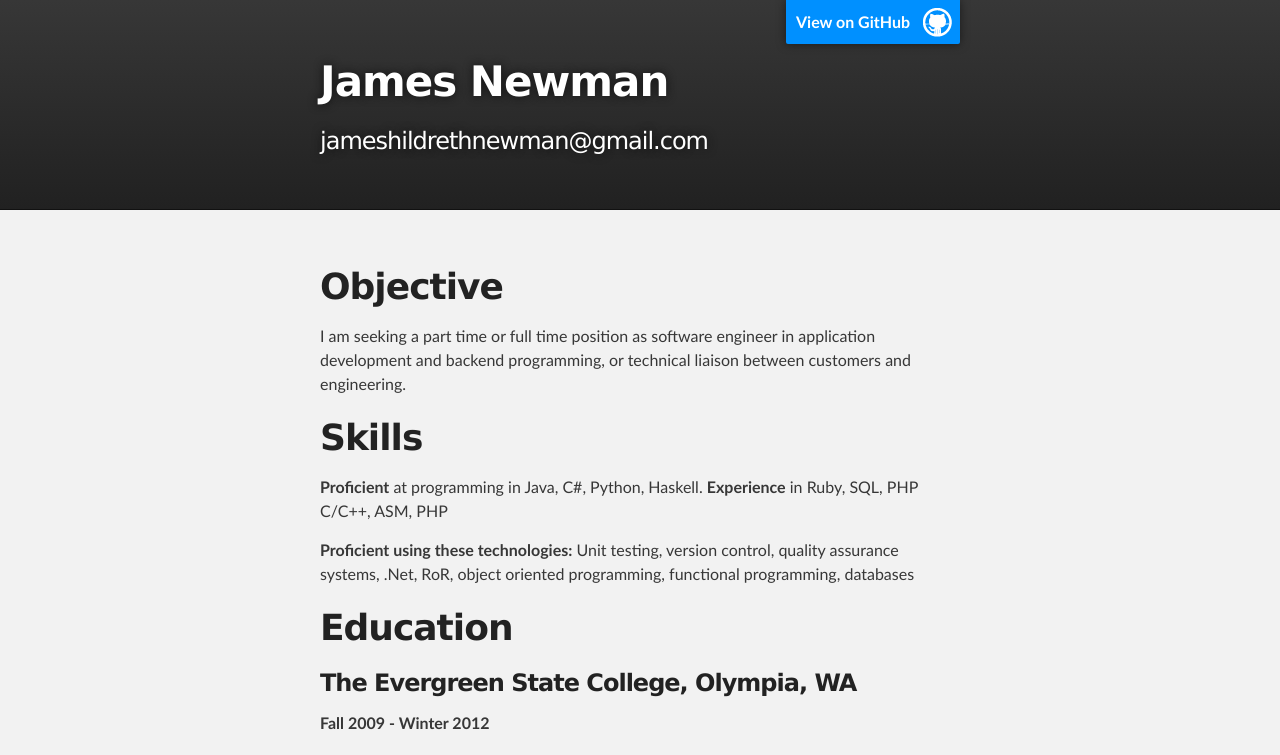
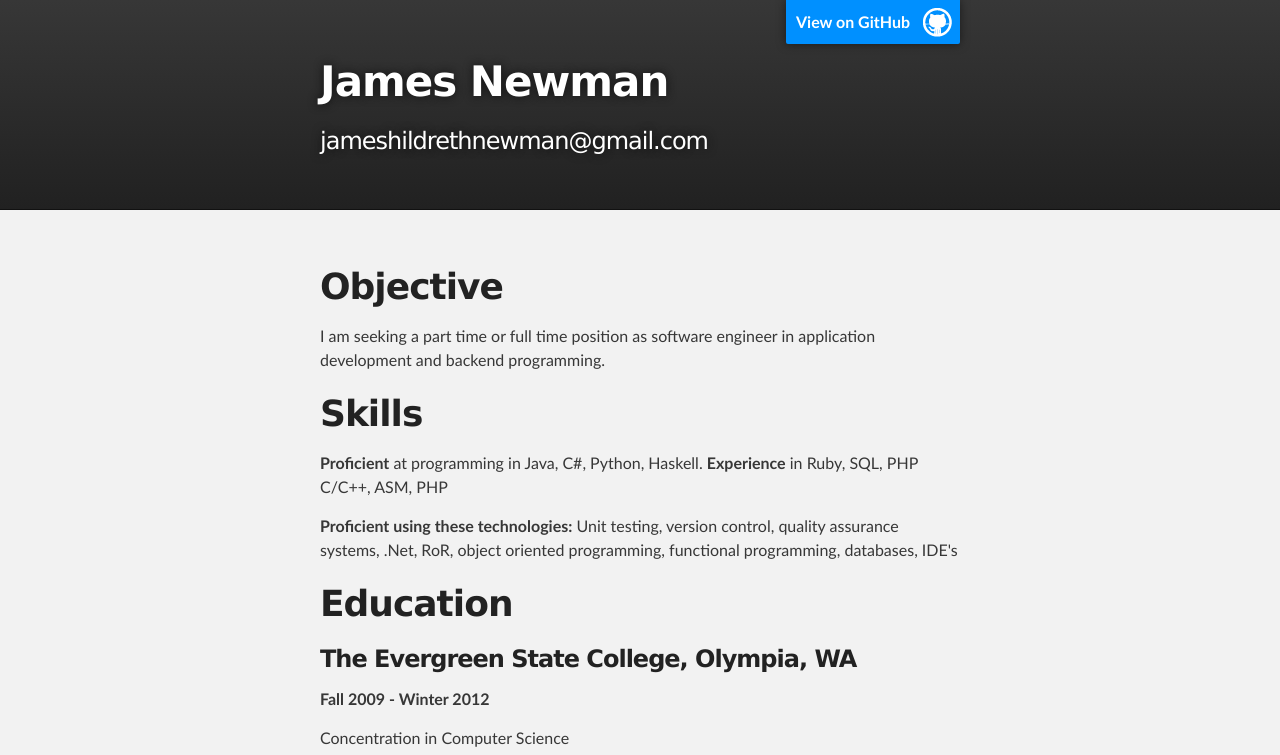
Before and after one commit to newjam/newjam.github.io, a plain HTML site: page index.html in a window 1280 px wide. Shown: the top 755 px of the page. Drawn offline with Linux system fonts and the light colour scheme.

Commit message:
Update index.html

```diff
--- a/index.html
+++ b/index.html
@@ -30,7 +30,7 @@
         <h1>
 <a name="objective" class="anchor" href="#objective"><span class="octicon octicon-link"></span></a>Objective</h1>
 
-<p>I am seeking a part time or full time position as software engineer in application development and backend programming, or technical liaison between customers and engineering.</p>
+<p>I am seeking a part time or full time position as software engineer in application development and backend programming.</p>
 
 <h1>
 <a name="skills" class="anchor" href="#skills"><span class="octicon octicon-link"></span></a>Skills</h1>
@@ -38,7 +38,7 @@
 <p><strong>Proficient</strong> at programming in Java, C#, Python, Haskell. <strong>Experience</strong> in Ruby, SQL, PHP C/C++, ASM, PHP</p>
 
 <p><strong>Proficient using these technologies:</strong> Unit testing, version control, quality assurance systems, .Net, RoR, object oriented
-programming, functional programming, databases</p>
+programming, functional programming, databases, IDE's</p>
 
 <h1>
 <a name="education" class="anchor" href="#education"><span class="octicon octicon-link"></span></a>Education</h1>
```
